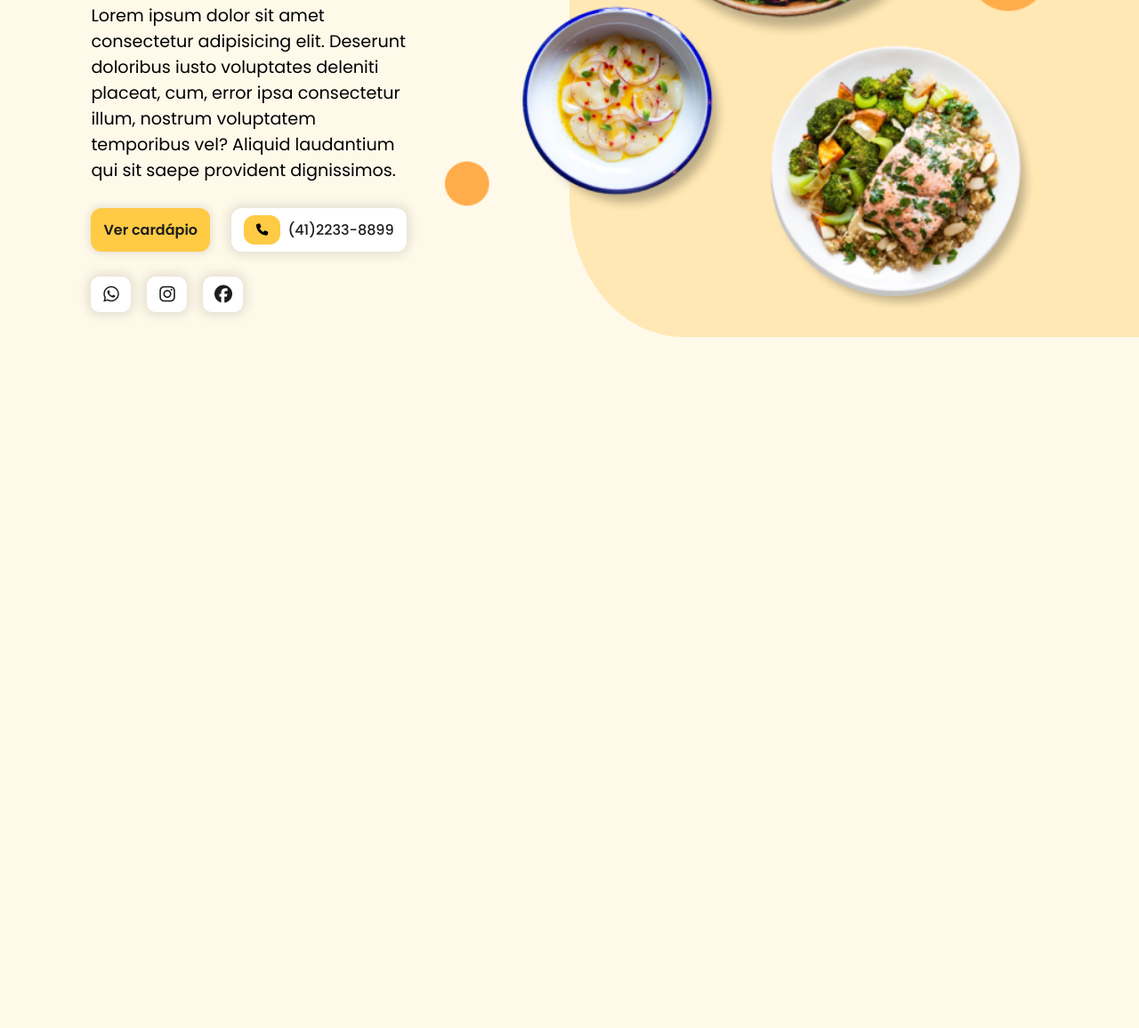
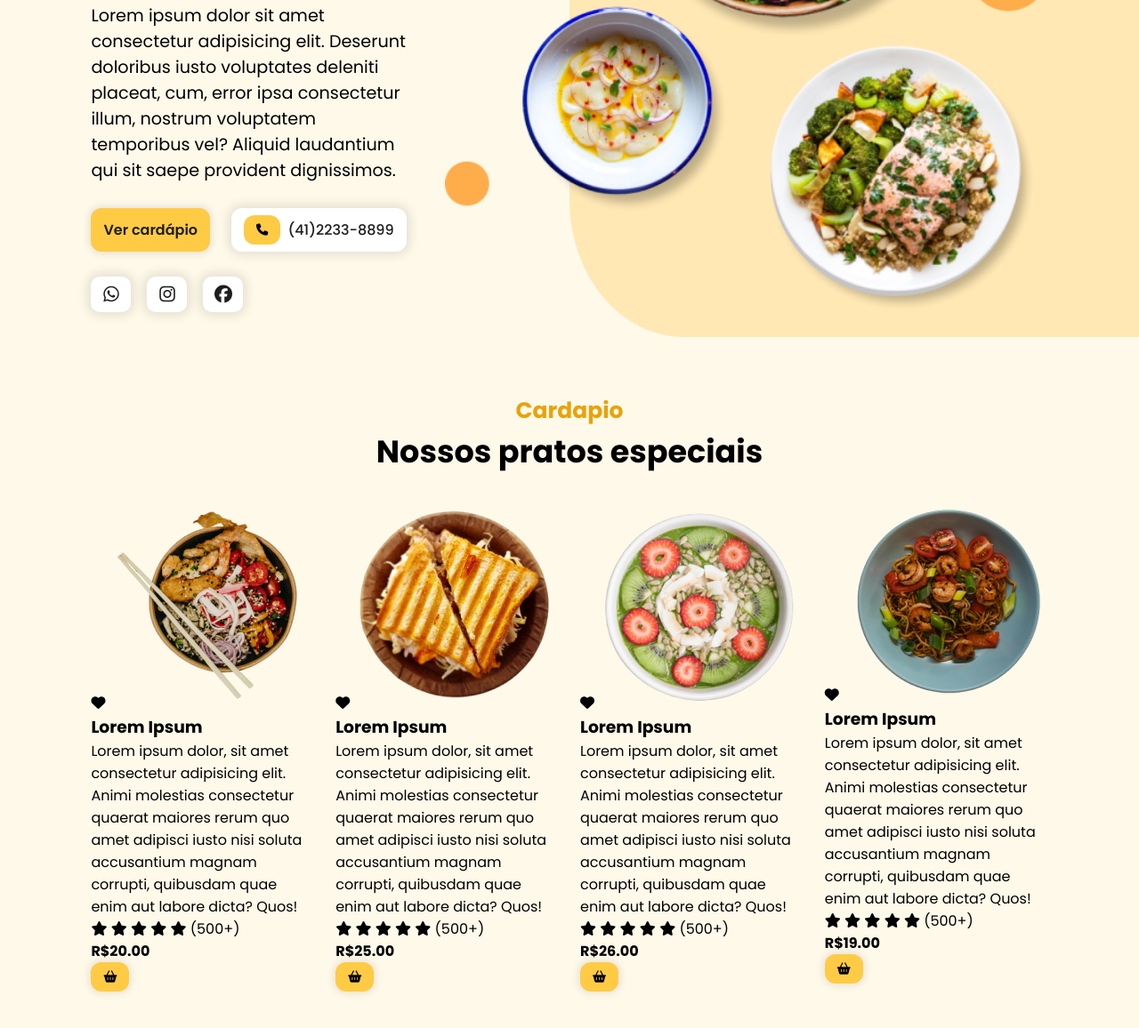
Before and after one commit to RafaelyOz/Landing_Page_Food, a plain HTML site: page index.html in a window 1280 px wide. Shown: the part 488-1644 px from the top of the page at 89% size. Before the commit the page ends 867 px from the top, so only its background shows below. Drawn offline with nearby package versions, Linux system fonts and the light colour scheme.

Commit message:
iniciando o menu

```diff
--- a/index.html
+++ b/index.html
@@ -18,6 +18,7 @@
       crossorigin="anonymous"
       referrerpolicy="no-referrer"
     ></script>
+    <link rel="stylesheet" href="./src/style/menu.css"/>
     <link rel="stylesheet" href="./src/style/home.css" />
     <title>Landing Page</title>
   </head>
@@ -88,6 +89,120 @@
         </div>
       </section>
     </main>
+    <section id="menu">
+      <h2 class="section-title">Cardapio</h2>
+      <h3 class="section-sbtitle">Nossos pratos especiais</h3>
+      <div id="dishes">
+        <div id="dish">
+          <div class="dish-heart">
+            <i class="fa-solid fa-heart"></i>
+            <img src="./src/images/dish.png"  class="dish-heart" alt="dishe1">
+            <h3 class="dish-title">
+              Lorem Ipsum
+            </h3>
+            <span class="dish-description">
+              Lorem ipsum dolor, sit amet consectetur adipisicing elit. Animi molestias consectetur quaerat maiores rerum quo amet adipisci iusto nisi soluta accusantium magnam corrupti, quibusdam quae enim aut labore dicta? Quos!
+            </span>
+            <div class="dish-rate">
+              <i class="fa-solid fa-star"></i>
+              <i class="fa-solid fa-star"></i>
+              <i class="fa-solid fa-star"></i>
+              <i class="fa-solid fa-star"></i>
+              <i class="fa-solid fa-star"></i>
+              <span>(500+)</span>
+            </div>
+            <div class="dish-price">
+              <h4>R$20.00</h4>
+              <button class="btn-default">
+                <i class="fa-solid fa-basket-shopping"></i>
+              </button>
+            </div>
+
+          </div>
+        </div>
+        <div id="dish">
+          <div class="dish-heart">
+            <i class="fa-solid fa-heart"></i>
+            <img src="./src/images/dish2.png"  class="dish-heart" alt="dishe1">
+            <h3 class="dish-title">
+              Lorem Ipsum
+            </h3>
+            <span class="dish-description">
+              Lorem ipsum dolor, sit amet consectetur adipisicing elit. Animi molestias consectetur quaerat maiores rerum quo amet adipisci iusto nisi soluta accusantium magnam corrupti, quibusdam quae enim aut labore dicta? Quos!
+            </span>
+            <div class="dish-rate">
+              <i class="fa-solid fa-star"></i>
+              <i class="fa-solid fa-star"></i>
+              <i class="fa-solid fa-star"></i>
+              <i class="fa-solid fa-star"></i>
+              <i class="fa-solid fa-star"></i>
+              <span>(500+)</span>
+            </div>
+            <div class="dish-price">
+              <h4>R$25.00</h4>
+              <button class="btn-default">
+                <i class="fa-solid fa-basket-shopping"></i>
+              </button>
+            </div>
+
+          </div>
+        </div>
+        <div id="dish">
+          <div class="dish-heart">
+            <i class="fa-solid fa-heart"></i>
+            <img src="./src/images/dish3.png"  class="dish-heart" alt="dishe1">
+            <h3 class="dish-title">
+              Lorem Ipsum
+            </h3>
+            <span class="dish-description">
+              Lorem ipsum dolor, sit amet consectetur adipisicing elit. Animi molestias consectetur quaerat maiores rerum quo amet adipisci iusto nisi soluta accusantium magnam corrupti, quibusdam quae enim aut labore dicta? Quos!
+            </span>
+            <div class="dish-rate">
+              <i class="fa-solid fa-star"></i>
+              <i class="fa-solid fa-star"></i>
+              <i class="fa-solid fa-star"></i>
+              <i class="fa-solid fa-star"></i>
+              <i class="fa-solid fa-star"></i>
+              <span>(500+)</span>
+            </div>
+            <div class="dish-price">
+              <h4>R$26.00</h4>
+              <button class="btn-default">
+                <i class="fa-solid fa-basket-shopping"></i>
+              </button>
+            </div>
+
+          </div>
+        </div>
+        <div id="dish">
+          <div class="dish-heart">
+            <i class="fa-solid fa-heart"></i>
+            <img src="./src/images/dish4.png"  class="dish-heart" alt="dishe1">
+            <h3 class="dish-title">
+              Lorem Ipsum
+            </h3>
+            <span class="dish-description">
+              Lorem ipsum dolor, sit amet consectetur adipisicing elit. Animi molestias consectetur quaerat maiores rerum quo amet adipisci iusto nisi soluta accusantium magnam corrupti, quibusdam quae enim aut labore dicta? Quos!
+            </span>
+            <div class="dish-rate">
+              <i class="fa-solid fa-star"></i>
+              <i class="fa-solid fa-star"></i>
+              <i class="fa-solid fa-star"></i>
+              <i class="fa-solid fa-star"></i>
+              <i class="fa-solid fa-star"></i>
+              <span>(500+)</span>
+            </div>
+            <div class="dish-price">
+              <h4>R$19.00</h4>
+              <button class="btn-default">
+                <i class="fa-solid fa-basket-shopping"></i>
+              </button>
+            </div>
+
+          </div>
+        </div>
+      </div>
+    </section>
     <script src="./src/javascript/script.js"></script>
   </body>
 </html>
--- /dev/null
+++ b/src/style/menu.css
@@ -0,0 +1,26 @@
+#menu{
+    display: flex;
+    flex-direction: column;
+    align-items: center;
+    justify-content: center;
+    min-height: 100vh;
+}
+#dishes{
+    width: 100%;
+    display: flex;
+    justify-content: center;
+    gap: 24px;
+    margin-top: 32px;
+}
+
+.dish{
+    display: flex;
+    flex-direction: column;
+    align-items: cente;
+    border-radius: 20px;
+    gap: 18px;
+    width: 25%;
+    padding: 20px;
+    background-color: #fff;
+    box-shadow: 0px 0px 12px 4px rgba(0, 0, 0, 0.1);
+}
--- a/src/style/style.css
+++ b/src/style/style.css
@@ -57,3 +57,13 @@ section{
 .social-media-buttons a:hover{
     box-shadow: 0px 0px 12px 8px rgba(0, 0, 0, 0.1);
 }
+
+.section-title{
+   color: #e9a209;
+   font-size: 1.563rem;
+
+}
+
+.section-sbtitle{
+    font-size: 2.1875rem;
+}
```
